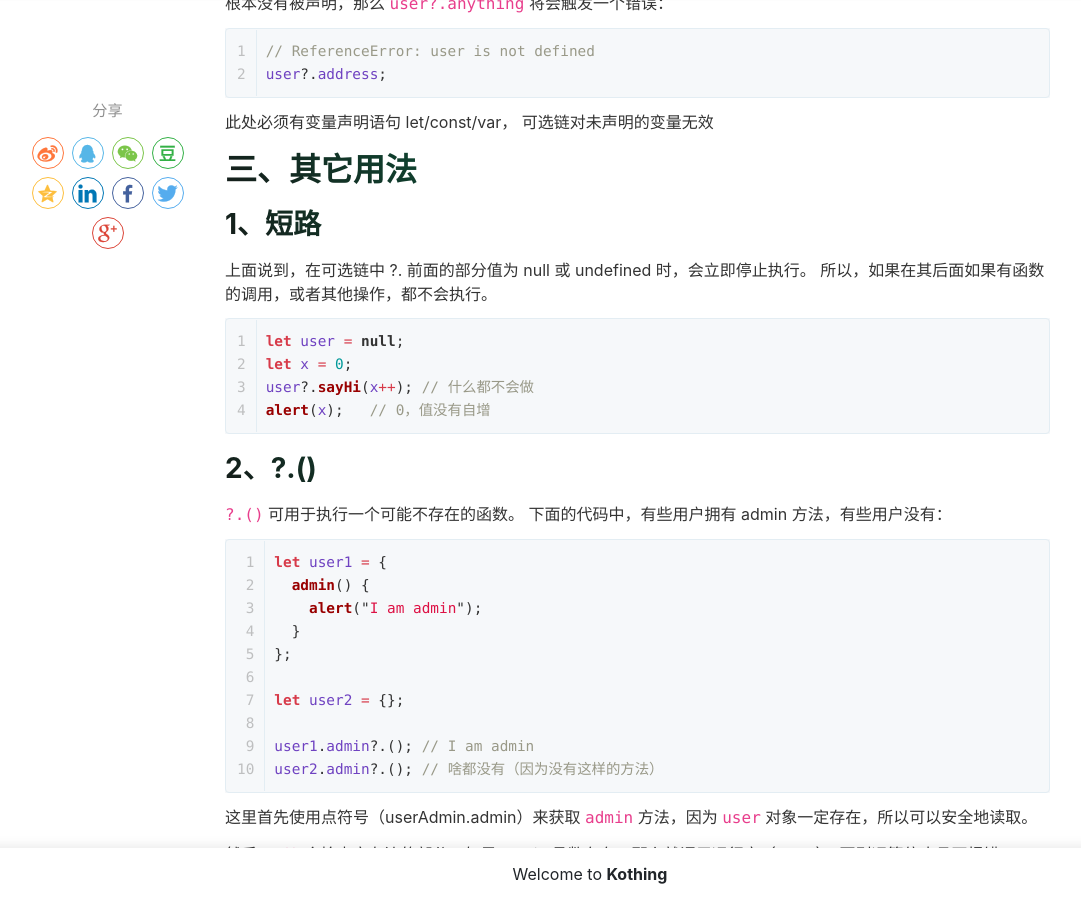
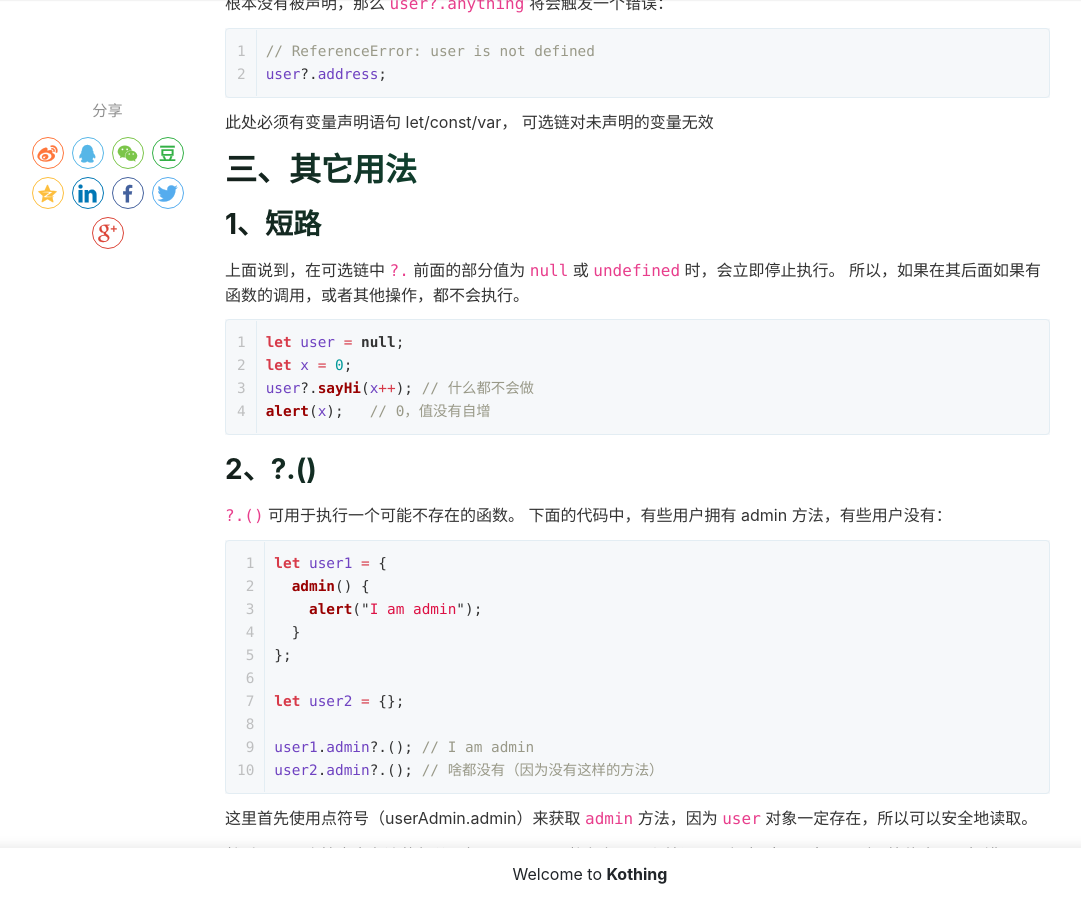
Before and after one commit to kothing/kothing.github.io, a Jekyll site: the page built from _posts/2022-02-15-javascript-optional-chaining.md, in a window 1280 px wide and 900 px high, scrolled down 2086 px. Shown: the whole window, without its empty margins (50-1131 px from the left). Built offline with Jekyll 4.4.1, drawn with Linux system fonts in a browser that asks for light colours; nearby versions of some CDN libraries; comment, search, counter and statistics services are not loaded.

````diff
--- a/_posts/2022-02-15-javascript-optional-chaining.md
+++ b/_posts/2022-02-15-javascript-optional-chaining.md
@@ -58,7 +58,7 @@ user?.address;
 
 ## 三、其它用法
 ### 1、短路
-上面说到，在可选链中 ?. 前面的部分值为 null 或 undefined 时，会立即停止执行。
+上面说到，在可选链中 `?.` 前面的部分值为 `null` 或 `undefined` 时，会立即停止执行。
 所以，如果在其后面如果有函数的调用，或者其他操作，都不会执行。
 ```js
 let user = null;
````
